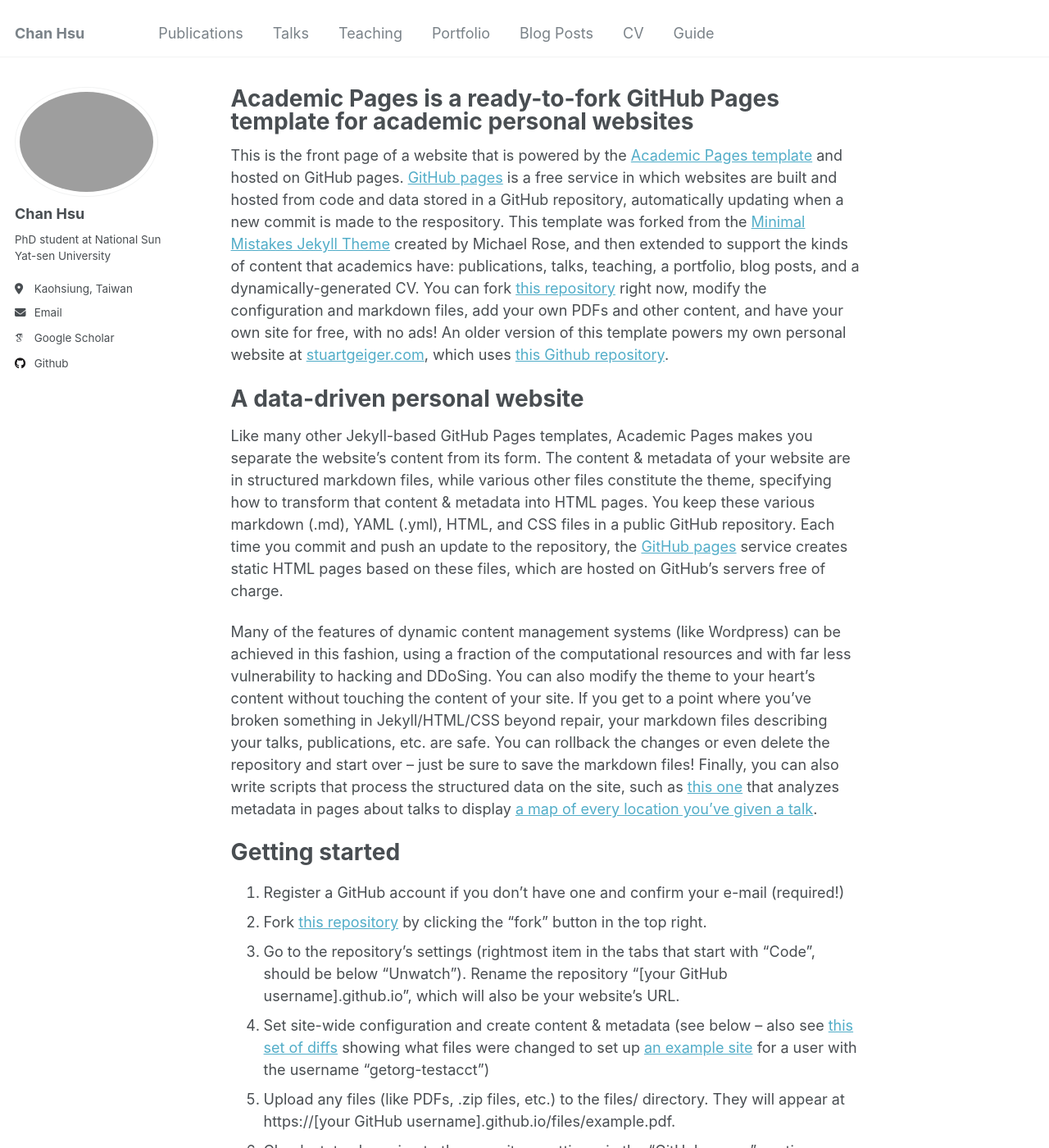
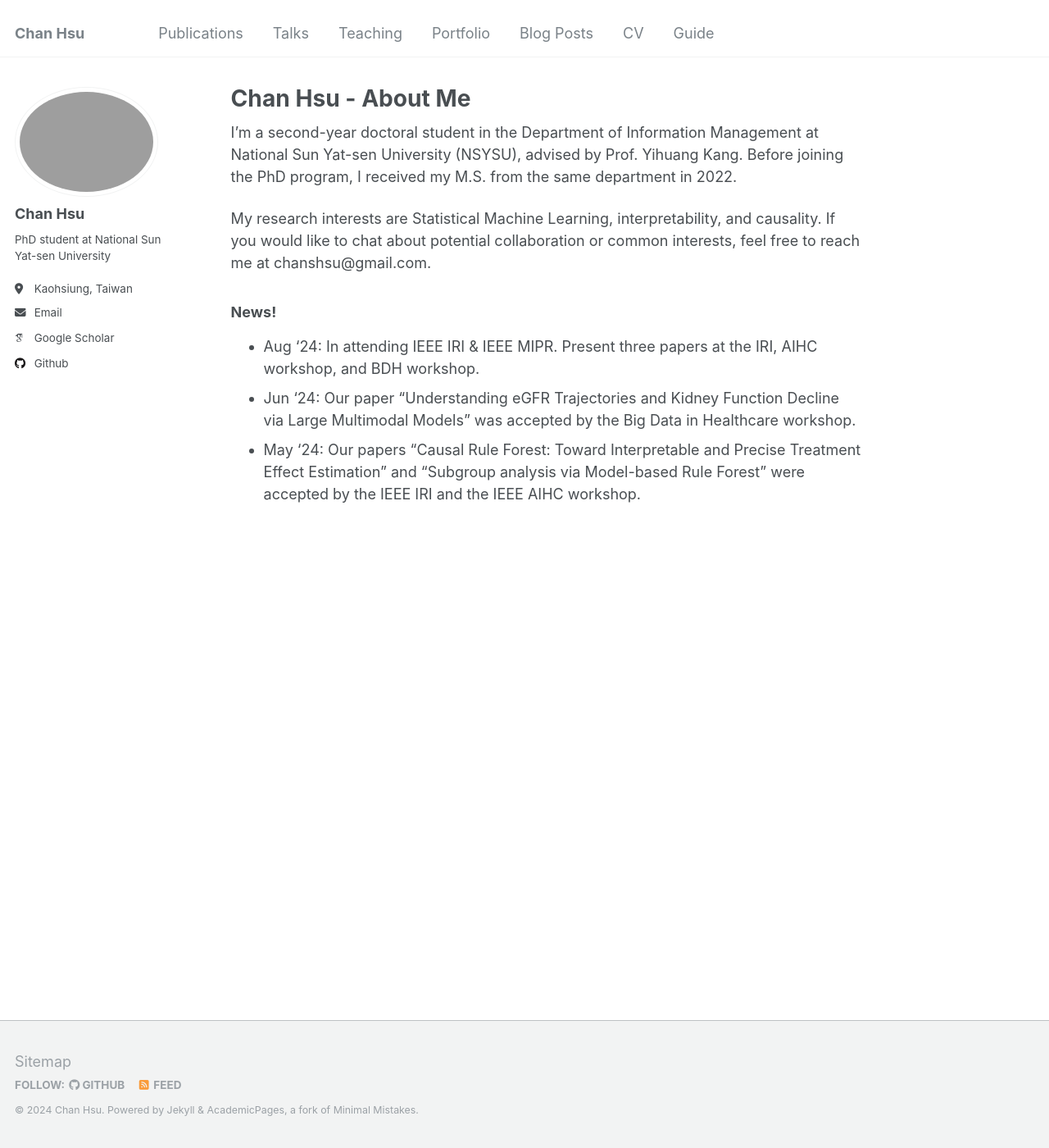
Before and after one commit to chanshsu/chanshsu.github.io, a Jekyll site: the page built from _pages/about.md, in a window 1280 px wide and 1400 px high. Shown: the whole window at 82% size. Built offline with Jekyll 4.4.1, drawn with Linux system fonts in a browser that asks for light colours; some web fonts are replaced; some of the changed text lies outside the part shown.

Commit message:
Update about.md

```diff
--- a/_pages/about.md
+++ b/_pages/about.md
@@ -1,12 +1,21 @@
 ---
 permalink: /
-title: "Academic Pages is a ready-to-fork GitHub Pages template for academic personal websites"
+title: "Chan Hsu - About Me"
 author_profile: true
 redirect_from:
   - /about/
   - /about.html
 ---
+I'm a second-year doctoral student in the Department of Information Management at National Sun Yat-sen University (NSYSU), advised by Prof. Yihuang Kang. Before joining the PhD program, I received my M.S. from the same department in 2022.
 
+My research interests are Statistical Machine Learning, interpretability, and causality. If you would like to chat about potential collaboration or common interests, feel free to reach me at chanshsu@gmail.com.
+
+### News!
+- Aug '24: In attending IEEE IRI & IEEE MIPR. Present three papers at the IRI, AIHC workshop, and BDH workshop.
+- Jun '24: Our paper "Understanding eGFR Trajectories and Kidney Function Decline via Large Multimodal Models" was accepted by the Big Data in Healthcare workshop.
+- May '24: Our papers "Causal Rule Forest: Toward Interpretable and Precise Treatment Effect Estimation" and "Subgroup analysis via Model-based Rule Forest" were accepted by the IEEE IRI and the IEEE AIHC workshop.
+
+<!--
 This is the front page of a website that is powered by the [Academic Pages template](https://github.com/academicpages/academicpages.github.io) and hosted on GitHub pages. [GitHub pages](https://pages.github.com) is a free service in which websites are built and hosted from code and data stored in a GitHub repository, automatically updating when a new commit is made to the respository. This template was forked from the [Minimal Mistakes Jekyll Theme](https://mmistakes.github.io/minimal-mistakes/) created by Michael Rose, and then extended to support the kinds of content that academics have: publications, talks, teaching, a portfolio, blog posts, and a dynamically-generated CV. You can fork [this repository](https://github.com/academicpages/academicpages.github.io) right now, modify the configuration and markdown files, add your own PDFs and other content, and have your own site for free, with no ads! An older version of this template powers my own personal website at [stuartgeiger.com](http://stuartgeiger.com), which uses [this Github repository](https://github.com/staeiou/staeiou.github.io).
 
 A data-driven personal website
@@ -47,3 +56,4 @@ Example: editing a markdown file for a talk
 For more info
 ------
 More info about configuring Academic Pages can be found in [the guide](https://academicpages.github.io/markdown/). The [guides for the Minimal Mistakes theme](https://mmistakes.github.io/minimal-mistakes/docs/configuration/) (which this theme was forked from) might also be helpful.
+-->
```
